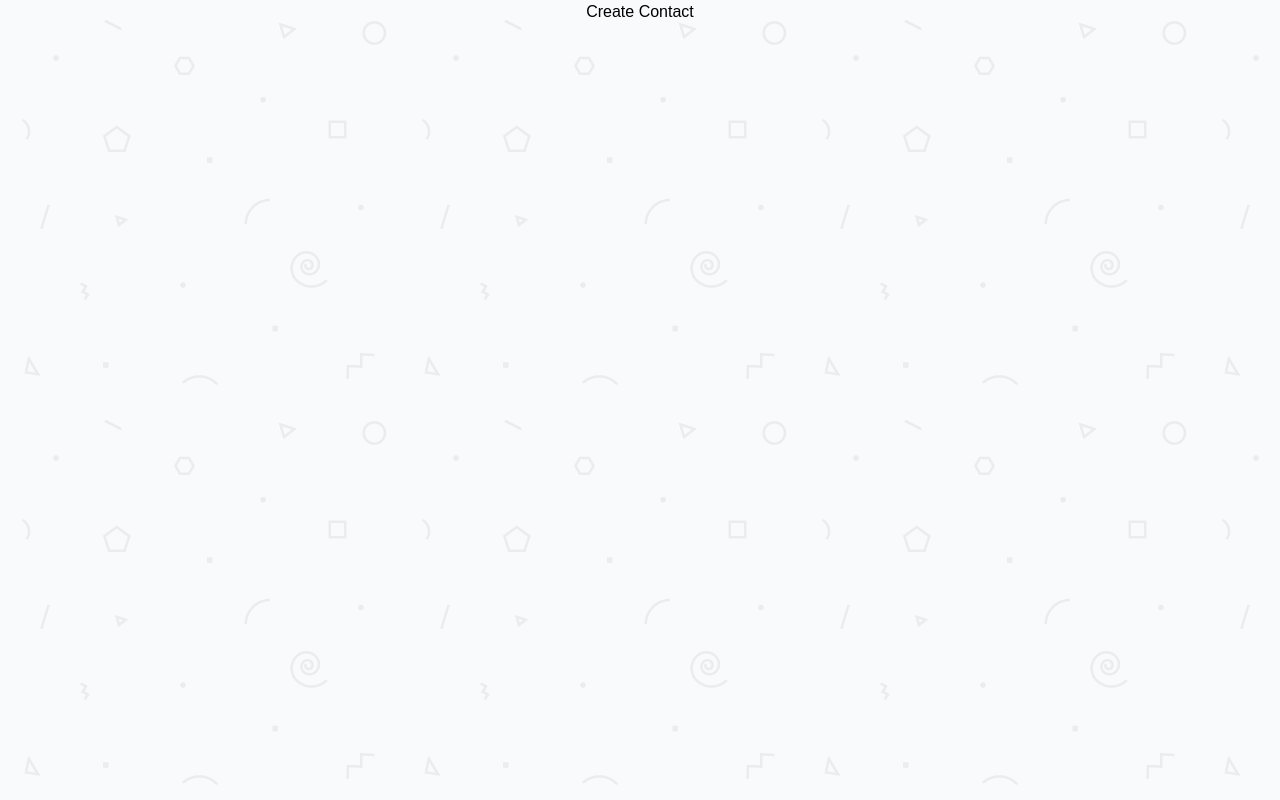
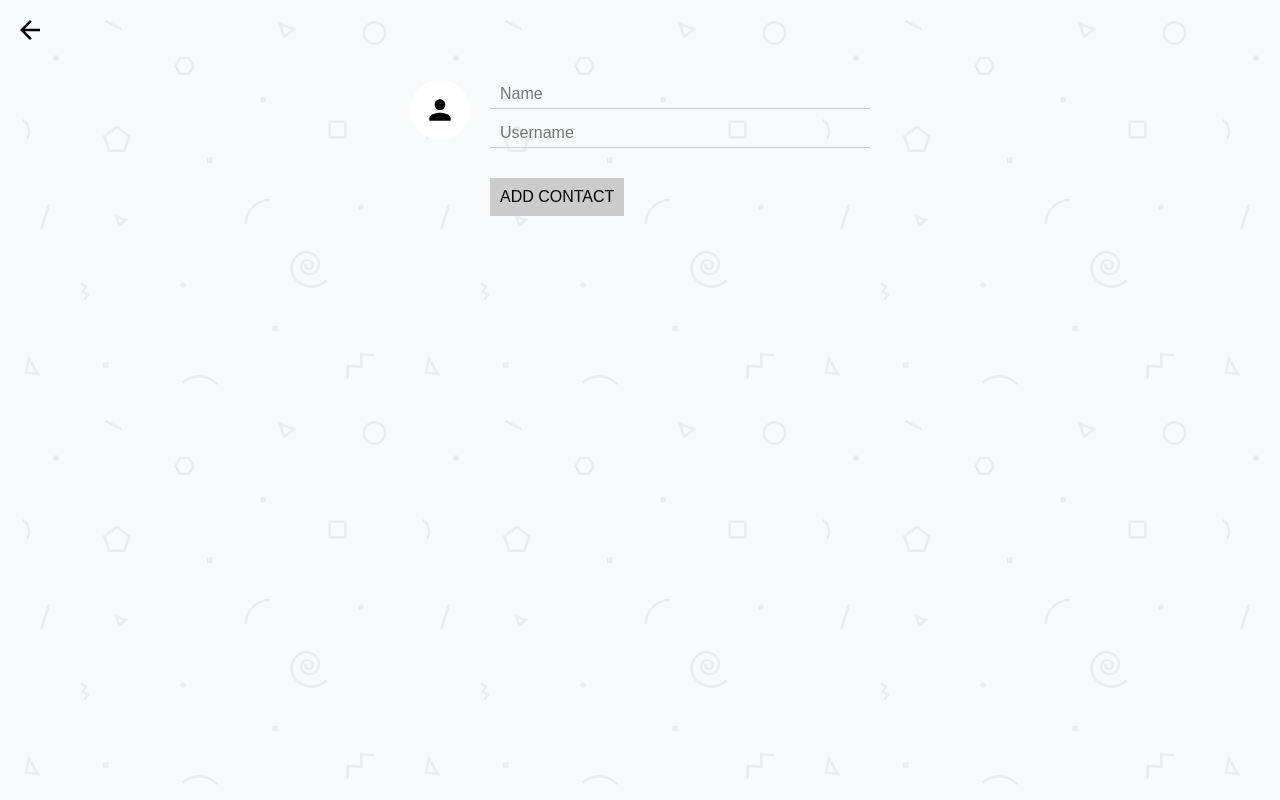
Before and after one commit to MatheoDodi/reactnd-contacts-app, a React (Create React App) app: page /create in a window 1280 px wide. Built offline with nearby package versions, Linux system fonts and the light colour scheme.

Commit message:
added POST and DELETE method to add new contact and delete an existing one

```diff
--- a/src/components/NewContacts.js
+++ b/src/components/NewContacts.js
@@ -1,11 +1,46 @@
 import React, { Component } from 'react';
+import { Link } from 'react-router-dom';
+import ImageInput from '../ImageInput';
+import serializeForm from 'form-serialize';
 
 class NewContacts extends Component {
+  createContactHandler = (data) => {
+    fetch('http://localhost:5001/contacts',
+    { method: "POST",
+      body: JSON.stringify(data),
+      headers: { 'Content-Type': 'application/json', 'Authorization': 'whatever-you-want' }})
+    .then(res => res.json())
+    .then(response => console.log('Success:', JSON.stringify(response)));
+  }
+
+  submitHandler = (e) => {
+    e.preventDefault();
+    const values = serializeForm(e.target, { hash: true })
+    console.log(values);
+
+    this.createContactHandler(values);
+  }
 
   render() {
     return (
-      <div style={{textAlign: 'center'}}>
-        Create Contact
+      <div>
+        <Link
+          className='close-create-contact'
+          to='/'>
+            Close
+        </Link>
+        <form onSubmit={this.submitHandler} className="create-contact-form">
+          <ImageInput
+            className='create-contact-avatar-input'
+            name='avatarURL'
+            maxHeight={64}
+          />
+          <div className='create-contact-details'>
+            <input type='text' name='name' placeholder='Name' />
+            <input type='text' name='handle' placeholder='Username' />
+            <button>Add Contact</button>
+          </div>
+        </form>
       </div>
     )
   }
--- a/src/containers/ListConstacts.js
+++ b/src/containers/ListConstacts.js
@@ -25,9 +25,15 @@ class ListContact extends Component {
     .then(data => this.setState( {contacts: data.contacts.sort(sortBy('name')), queryContacts: data.contacts.sort(sortBy('name'))} ));
   }
 
+
   deleteContactHandler = (e, id) => {
     const contacts = this.state.contacts.filter(contact => contact.id !== id);
-    this.setState( {contacts: contacts, queryContacts: contacts} );
+    this.setState( { queryContacts: contacts, contacts: contacts } );
+    fetch('http://localhost:5001/contacts/' + id,
+    { method: "DELETE",
+      headers: { 'Authorization': 'whatever-you-want' }})
+    .then(res => res.json())
+    .then(response => console.log('Success:', JSON.stringify(response)));
   }
 
   updateValueHandler = (e) => {
```
